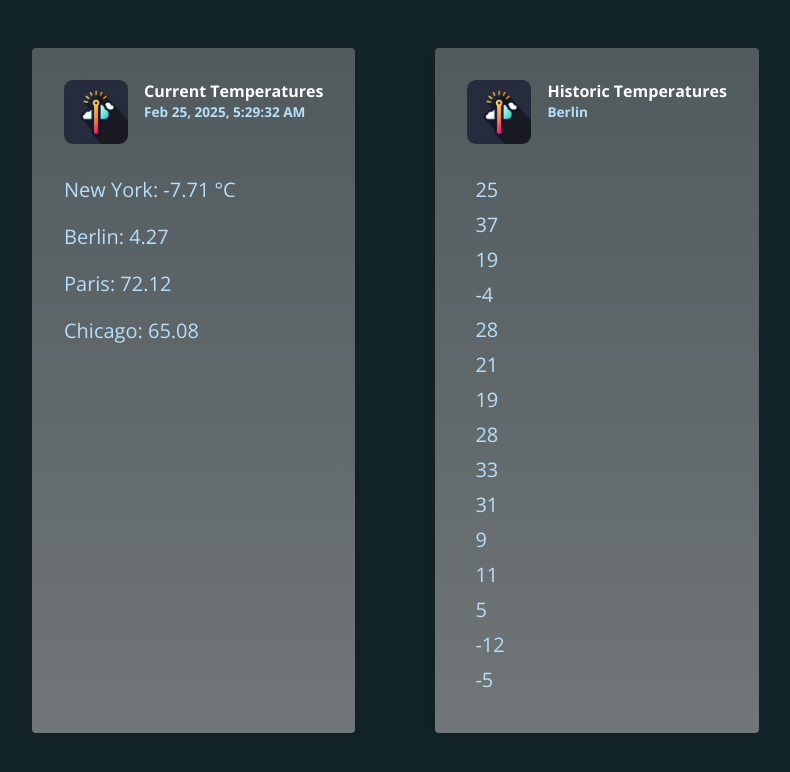
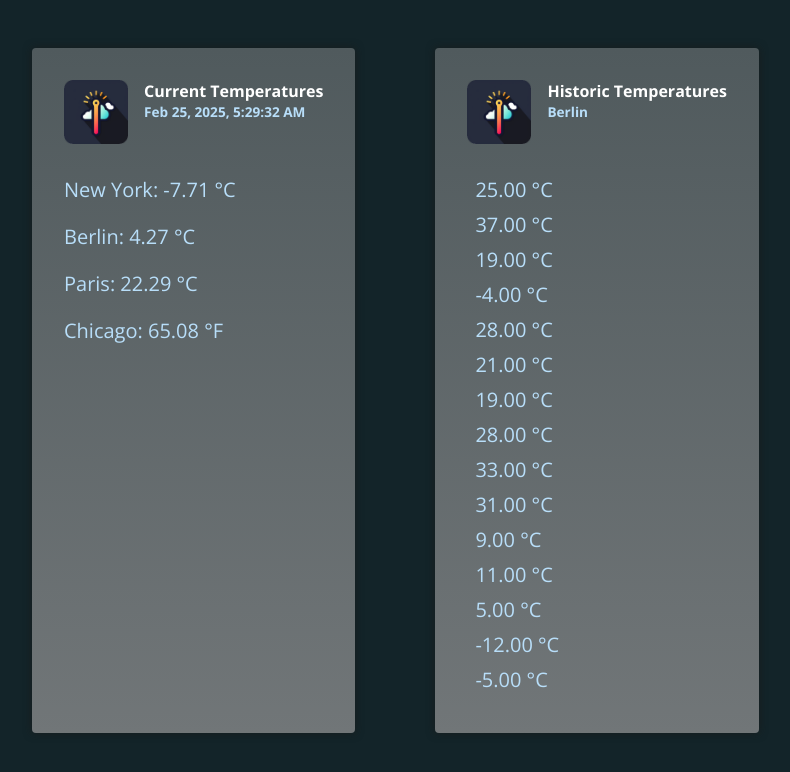
Before and after one commit to kapiljugnu/angular-pipes-deep-dive, an Angular app: page / in a window 1280 px wide. Shown: the top 772 px of the page, without its empty margins (168-958 px from the left). Built offline with nearby package versions, Linux system fonts and the light colour scheme.

Commit message:
used custom pipe temperature

```diff
--- a/src/app/app.component.html
+++ b/src/app/app.component.html
@@ -7,10 +7,10 @@
         <p>{{ currentDate | date:'medium' }}</p>
       </div>
     </header>
-    <p>New York: {{ currentTemperaturs.newYork | number:'1.1-2' | temp:'fah':'cel' }}</p>
-    <p>Berlin: {{ currentTemperaturs.berlin | number:'1.1-2' }}</p>
-    <p>Paris: {{ currentTemperaturs.paris | number:'1.1-2' }}</p>
-    <p>Chicago: {{ currentTemperaturs.chicago | number:'1.1-2' }}</p>
+    <p>New York: {{ currentTemperaturs.newYork | temp:'fah':'cel' }}</p>
+    <p>Berlin: {{ currentTemperaturs.berlin | temp:'cel' }}</p>
+    <p>Paris: {{ currentTemperaturs.paris | temp:'fah':'cel' }}</p>
+    <p>Chicago: {{ currentTemperaturs.chicago | temp:'fah' }}</p>
   </article>
 
   <article class="temperatures">
@@ -23,7 +23,7 @@
     </header>
     <ul>
       @for (temperature of historicTemperatures; track temperature) {
-      <li (click)="onReset($index)">{{ temperature }}</li>
+      <li (click)="onReset($index)">{{ temperature | temp:'cel' }}</li>
       }
     </ul>
   </article>
--- a/src/app/temperature.pipe.ts
+++ b/src/app/temperature.pipe.ts
@@ -8,7 +8,7 @@
   transform(
     value: string | number | null,
     inputType: 'cel' | 'fah',
-    outputType: 'cel' | 'fah'
+    outputType?: 'cel' | 'fah'
   ) {
     if(!value) {
         return value;
```
